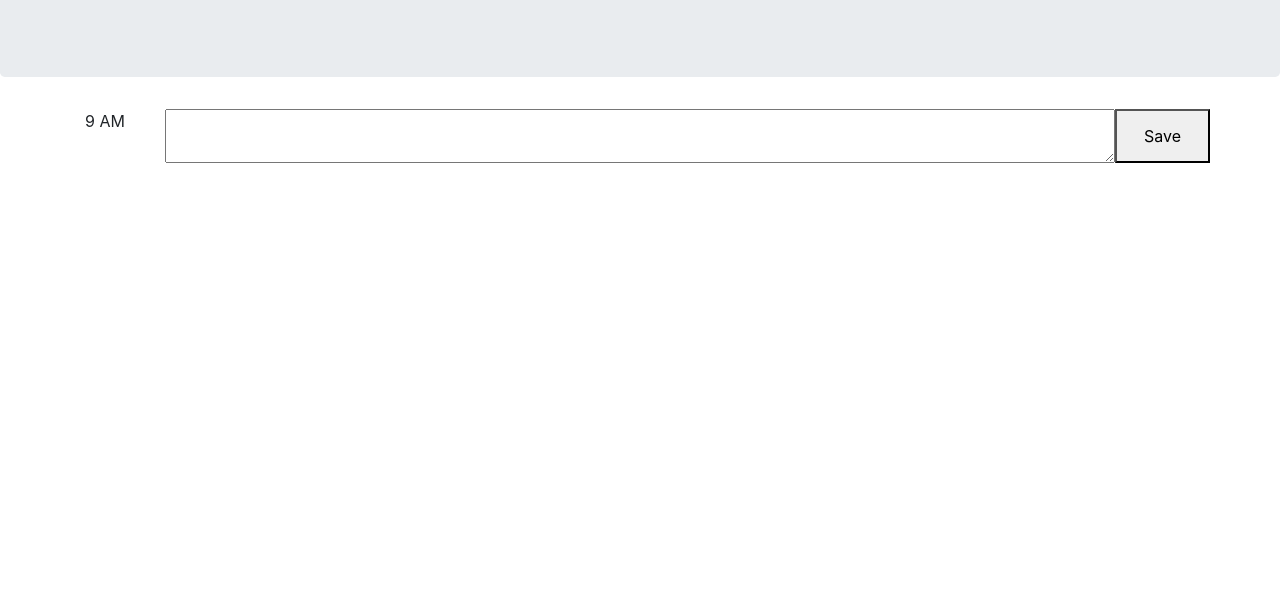
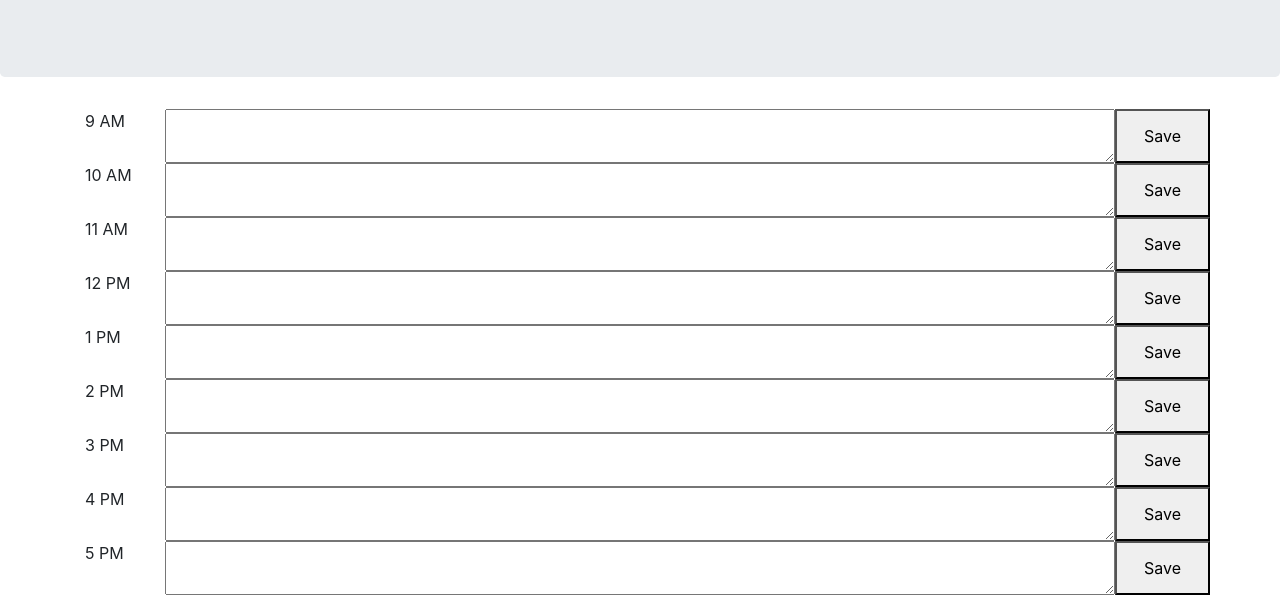
Before and after one commit to maurya512/homework5, a plain HTML site: page index.html in a window 1280 px wide. Shown: the part 191-800 px from the top of the page. Drawn offline with nearby package versions, Linux system fonts and the light colour scheme.

Commit message:
repeated the same process with rows for 8 more time slots

```diff
--- a/index.html
+++ b/index.html
@@ -25,6 +25,46 @@
             <textarea class="col-10 schedule"></textarea>
             <button class="col-1 saveBtn">Save</button>
         </div>
+        <div class="row time-block" id="10">
+            <div class="col-1 hour">10 AM</div>
+            <textarea class="col-10 schedule"></textarea>
+            <button class="col-1 saveBtn">Save</button>
+          </div>
+          <div class="row time-block" id="11">
+            <div class="col-1 hour">11 AM</div>
+            <textarea class="col-10 schedule"></textarea>
+            <button class="col-1 saveBtn">Save</button>
+          </div>
+          <div class="row time-block" id="12">
+            <div class="col-1 hour">12 PM</div>
+            <textarea class="col-10 schedule"></textarea>
+            <button class="col-1 saveBtn">Save</button>
+          </div>
+          <div class="row time-block" id="1">
+            <div class="col-1 hour">1 PM</div>
+            <textarea class="col-10 schedule"></textarea>
+            <button class="col-1 saveBtn">Save</button>
+          </div>
+          <div class="row time-block" id="2">
+            <div class="col-1 hour">2 PM</div>
+            <textarea class="col-10 schedule"></textarea>
+            <button class="col-1 saveBtn">Save</button>
+          </div>
+          <div class="row time-block" id="3">
+            <div class="col-1 hour">3 PM</div>
+            <textarea class="col-10 schedule"></textarea>
+            <button class="col-1 saveBtn">Save</button>
+          </div>
+          <div class="row time-block" id="4">
+            <div class="col-1 hour">4 PM</div>
+            <textarea class="col-10 schedule"></textarea>
+            <button class="col-1 saveBtn">Save</button>
+          </div>
+          <div class="row time-block" id="5">
+            <div class="col-1 hour">5 PM</div>
+            <textarea class="col-10 schedule"></textarea>
+            <button class="col-1 saveBtn">Save</button>
+          </div>
         <!-- Timeblocks go here -->
     </div>
 
```
